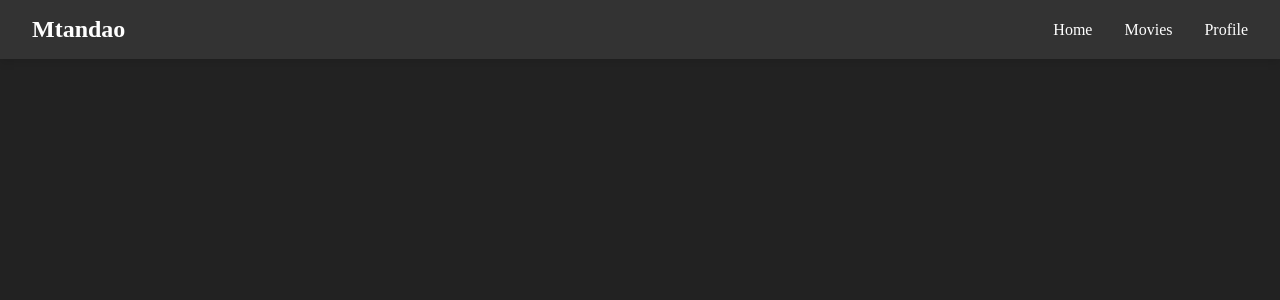
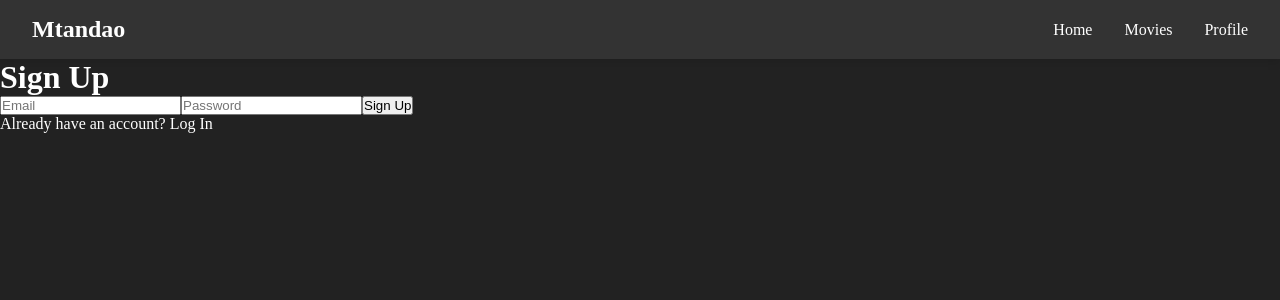
Before and after one commit to valdez91/movie-app-v3, a React (Create React App) app in the folder client/: page /signup in a window 1280 px wide. Shown: the top 300 px of the page. Built offline with nearby package versions, Linux system fonts and the light colour scheme; no server answers.

Commit message:
Succesfully implemented sign up and login auth using fire base

```diff
--- /dev/null
+++ b/client/src/AuthContext.js
@@ -0,0 +1,24 @@
+// src/AuthContext.js
+import React, { createContext, useState, useEffect } from 'react';
+import { onAuthStateChanged } from 'firebase/auth';
+import { auth } from './firebase';
+
+export const AuthContext = createContext();
+
+export const AuthProvider = ({ children }) => {
+    const [currentUser, setCurrentUser] = useState(null);
+
+    useEffect(() => {
+        const unsubscribe = onAuthStateChanged(auth, (user) => {
+            setCurrentUser(user);
+        });
+
+        return () => unsubscribe();
+    }, []);
+
+    return (
+        <AuthContext.Provider value={{ currentUser }}>
+            {children}
+        </AuthContext.Provider>
+    );
+};
--- /dev/null
+++ b/client/src/PrivateRoute.js
@@ -0,0 +1,23 @@
+// src/PrivateRoute.js
+import React, { useContext } from 'react';
+import { Route, Redirect } from 'react-router-dom';
+import { AuthContext } from './AuthContext';
+
+const PrivateRoute = ({ component: Component, ...rest }) => {
+    const { currentUser } = useContext(AuthContext);
+
+    return (
+        <Route
+            {...rest}
+            render={props =>
+                currentUser ? (
+                    <Component {...props} />
+                ) : (
+                    <Redirect to="/login" />
+                )
+            }
+        />
+    );
+};
+
+export default PrivateRoute;
--- a/client/src/components/App.js
+++ b/client/src/components/App.js
@@ -1,6 +1,6 @@
 // src/App.js
 import React from 'react';
-import { BrowserRouter as Router, Route, Switch } from 'react-router-dom';
+import { BrowserRouter as Router, Route, Switch, Redirect } from 'react-router-dom';
 import NavBar from './NavBar';
 import HomePage from './HomePage';
 import MoviePage from './MoviePage';
@@ -8,20 +8,29 @@ import MovieDetails from './MovieDetails';
 import ReviewPage from './ReviewPage';
 import AllReviewsPage from './AllReviewsPage';
 import ProfilePage from './ProfilePage';
+import Login from './Login';
+import SignUp from './SignUp';
+import { AuthProvider } from '../AuthContext';
+import PrivateRoute from '../PrivateRoute';
 
 const App = () => {
     return (
-        <Router>
-            <NavBar />
-            <Switch>
-                <Route exact path="/" component={HomePage} />
-                <Route exact path="/movies" component={MoviePage} />
-                <Route path="/movies/:movieId" component={MovieDetails} />
-                <Route path="/reviews/:movieId" component={ReviewPage} />
-                <Route path="/reviews/all" component={AllReviewsPage} />
-                <Route path="/profile" component={ProfilePage} />
-            </Switch>
-        </Router>
+        <AuthProvider>
+            <Router>
+                <NavBar />
+                <Switch>
+                    <Route exact path="/login" component={Login} />
+                    <Route exact path="/signup" component={SignUp} />
+                    <PrivateRoute exact path="/" component={HomePage} />
+                    <PrivateRoute exact path="/movies" component={MoviePage} />
+                    <PrivateRoute path="/movies/:movieId" component={MovieDetails} />
+                    <PrivateRoute path="/reviews/:movieId" component={ReviewPage} />
+                    <PrivateRoute path="/reviews/all" component={AllReviewsPage} />
+                    <PrivateRoute path="/profile" component={ProfilePage} />
+                    <Redirect to="/login" />
+                </Switch>
+            </Router>
+        </AuthProvider>
     );
 };
 
--- /dev/null
+++ b/client/src/components/Login.js
@@ -0,0 +1,47 @@
+import React, { useState } from 'react';
+import { Link, useHistory } from 'react-router-dom';
+import { signInWithEmailAndPassword } from 'firebase/auth';
+import { auth } from '../firebase';
+
+
+const Login = () => {
+    const [email, setEmail] = useState('');
+    const [password, setPassword] = useState('');
+    const [error, setError] = useState(null);
+    const history = useHistory();
+
+    const handleSubmit = async (e) => {
+        e.preventDefault();
+        try {
+            await signInWithEmailAndPassword(auth, email, password);
+            history.push('/'); // Redirect to homepage
+        } catch (err) {
+            setError(err.message);
+        }
+    };
+
+    return (
+        <form onSubmit={handleSubmit}>
+            <h1>Login</h1>
+            <input
+                type="email"
+                value={email}
+                onChange={(e) => setEmail(e.target.value)}
+                placeholder="Email"
+            />
+            <input
+                type="password"
+                value={password}
+                onChange={(e) => setPassword(e.target.value)}
+                placeholder="Password"
+            />
+            <button type="submit">Login</button>
+            {error && <p>{error}</p>}
+            <p>
+                Don't have an account? <Link to="/signup">Sign Up</Link>
+            </p>
+        </form>
+    );
+};
+
+export default Login;
--- a/client/src/components/ProfilePage.js
+++ b/client/src/components/ProfilePage.js
@@ -1,27 +1,25 @@
-import React, { useState, useEffect } from 'react';
-import { useParams } from 'react-router-dom';
+// src/components/ProfilePage.js
+import React from 'react';
+import { useHistory } from 'react-router-dom';
+import { signOut } from 'firebase/auth';
+import { auth } from '../firebase';
 
 const ProfilePage = () => {
-    const [user, setUser] = useState(null);
-    const { userId } = useParams();
+    const history = useHistory();
 
-    useEffect(() => {
-        // Fetch user data based on userId
-        fetch(`/api/users/${userId}`)
-            .then(response => response.json())
-            .then(data => setUser(data))
-            .catch(error => console.error('Error fetching user:', error));
-    }, [userId]);
-
-    if (!user) {
-        return <div>Loading...</div>;
-    }
+    const handleLogout = async () => {
+        try {
+            await signOut(auth);
+            history.push('/login'); // Redirect to login page after logout
+        } catch (error) {
+            console.error('Error signing out: ', error);
+        }
+    };
 
     return (
         <div>
-            <h1>Profile: {user.username}</h1>
-            <p>User ID: {user.id}</p>
-            {/* Additional user information can be displayed here */}
+            <h1>Profile Page</h1>
+            <button onClick={handleLogout}>Log Out</button>
         </div>
     );
 };
--- /dev/null
+++ b/client/src/components/SignUp.js
@@ -0,0 +1,48 @@
+import React, { useState } from 'react';
+import { Link, useHistory } from 'react-router-dom';
+import { createUserWithEmailAndPassword } from 'firebase/auth';
+import { auth } from '../firebase';
+
+const SignUp = () => {
+    const [email, setEmail] = useState('');
+    const [password, setPassword] = useState('');
+    const [error, setError] = useState(null);
+    const history = useHistory();
+
+    const handleSubmit = async (e) => {
+        e.preventDefault();
+        try {
+            await createUserWithEmailAndPassword(auth, email, password);
+            history.push('/'); // Redirect to homepage
+        } catch (err) {
+            setError(err.message);
+        }
+    };
+
+    return (
+        <div className="auth-page">
+            <form onSubmit={handleSubmit}>
+                <h1>Sign Up</h1>
+                <input
+                    type="email"
+                    value={email}
+                    onChange={(e) => setEmail(e.target.value)}
+                    placeholder="Email"
+                />
+                <input
+                    type="password"
+                    value={password}
+                    onChange={(e) => setPassword(e.target.value)}
+                    placeholder="Password"
+                />
+                <button type="submit">Sign Up</button>
+                {error && <p>{error}</p>}
+                <p>
+                    Already have an account? <Link to="/login">Log In</Link>
+                </p>
+            </form>
+        </div>
+    );
+};
+
+export default SignUp;
--- /dev/null
+++ b/client/src/firebase.js
@@ -0,0 +1,18 @@
+// src/firebase.js
+import { initializeApp } from "firebase/app";
+import { getAuth } from "firebase/auth";
+// import { getAnalytics } from "firebase/analytics"; // Remove this line if analytics is not needed
+
+const firebaseConfig = {
+  apiKey: "AIzaSyBGMlToEGlVwCzObgPtxHWW66nfU1Avtuo",
+  authDomain: "mtandao-v2.firebaseapp.com",
+  projectId: "mtandao-v2",
+  storageBucket: "mtandao-v2.appspot.com",
+  messagingSenderId: "201166176022",
+  appId: "1:201166176022:web:0af27cd7512d1ae6895a37",
+  measurementId: "G-M422SDHHD1"
+};
+
+const app = initializeApp(firebaseConfig);
+// const analytics = getAnalytics(app); // Remove this line if analytics is not needed
+export const auth = getAuth(app);
--- a/package.json
+++ b/package.json
@@ -7,13 +7,17 @@
     "@testing-library/jest-dom": "^5.17.0",
     "@testing-library/react": "^13.4.0",
     "@testing-library/user-event": "^13.5.0",
+    "firebase": "^10.12.3",
+    "firebase-admin": "^12.2.0",
     "react": "^18.2.0",
     "react-dom": "^18.2.0",
     "react-router-dom": "^5.2.0",
     "react-scripts": "5.0.1",
     "web-vitals": "^2.1.4"
   },
-  "devDependencies": {"@babel/plugin-proposal-private-property-in-object":"^7.21.11"},
+  "devDependencies": {
+    "@babel/plugin-proposal-private-property-in-object": "^7.21.11"
+  },
   "scripts": {
     "start": "react-scripts start",
     "build": "react-scripts build",
```
Also changed, not shown: 1 other file (tests, documents, lock files or other folders).
